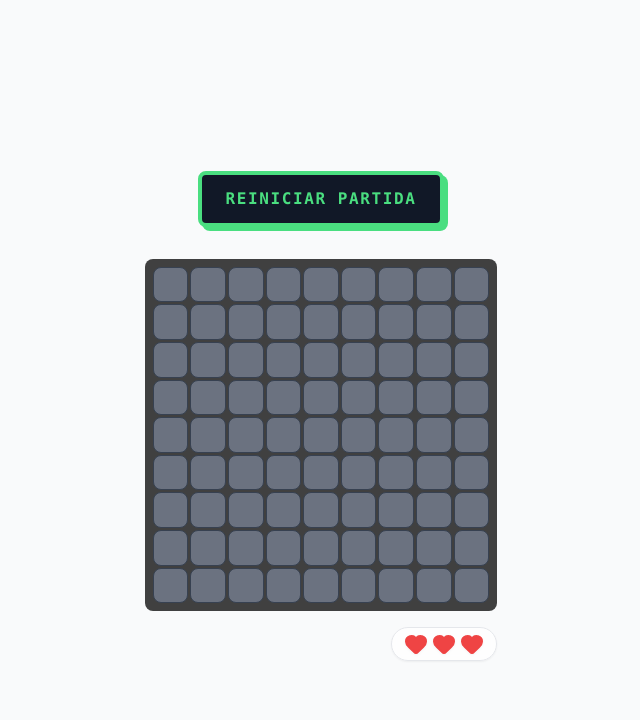
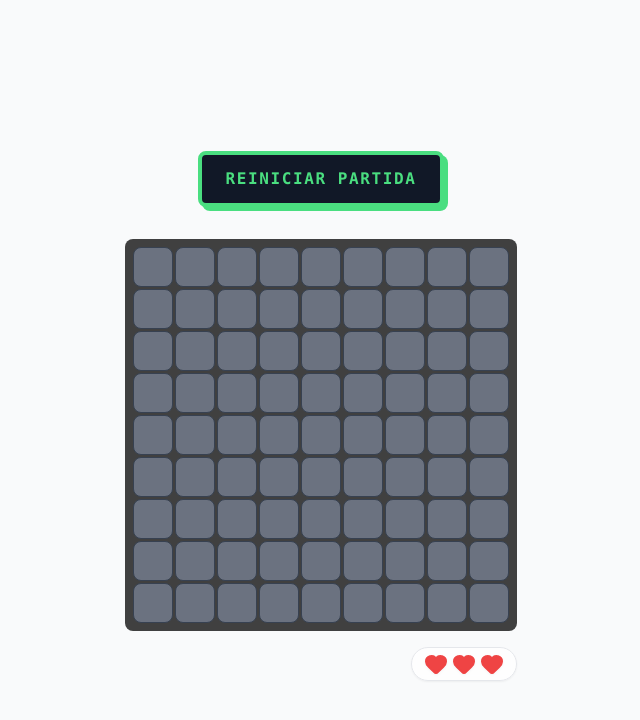
Before and after one commit to Federico-Benitez/buscaminas, a React (Vite) app: page / in a window 1280 px wide. Both pictures are taken after a click on the button "PRINCIPIANTE (9X9, 10 MINAS, 3 VIDAS)". Shown: the top 720 px of the page, without its empty margins (319-959 px from the left). Built offline with nearby package versions, Linux system fonts and the light colour scheme.

Commit message:
fix: cell size

```diff
--- a/src/components/Board.tsx
+++ b/src/components/Board.tsx
@@ -33,11 +33,10 @@ export function Board({ board, onCellClick, onCellRightClick, lives, maxLives }:
         const handleResize = () => {
             if (!containerRef.current) return;
 
-            const boardEl = containerRef.current.querySelector('.board-grid');
+            const boardEl = containerRef.current.querySelector('.board-grid') as HTMLElement;
             if (!boardEl) return;
 
-            const rect = boardEl.getBoundingClientRect();
-            const boardWidth = rect.width;
+            const boardWidth = boardEl.offsetWidth;
 
             const margin = 24; // small safety margin
             const available = window.innerWidth - margin;
--- a/src/components/Cell.tsx
+++ b/src/components/Cell.tsx
@@ -13,14 +13,12 @@ export function Cell({ cell, onClick, onRightClick }: Props) {
       onClick={onClick}
       onContextMenu={onRightClick}
       className={`
-    aspect-square w-full flex items-center justify-center
+    size-8 sm:size-10          /* Tamaño fijo de la celda */
+    flex items-center justify-center
     select-none transition-transform
-
     border border-gray-700
-    font-bold
-
-    text-xs     /* tamaño celular */
-    sm:text-sm  /* más grande en 640px+ */
+    font-bold text-xs sm:text-sm
+    overflow-hidden             /* Evita que el contenido empuje el tamaño */
 
     ${cell.isRevealed
           ? "bg-gray-300 text-black"
```
